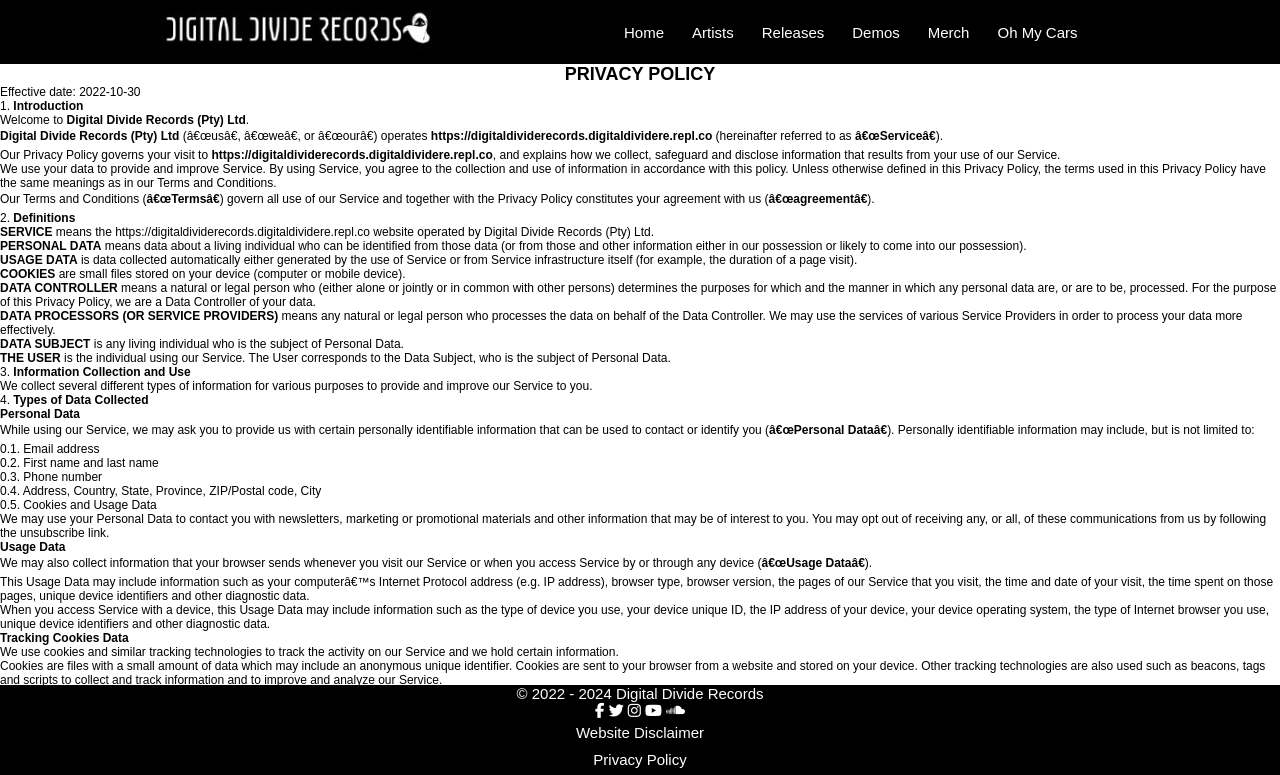
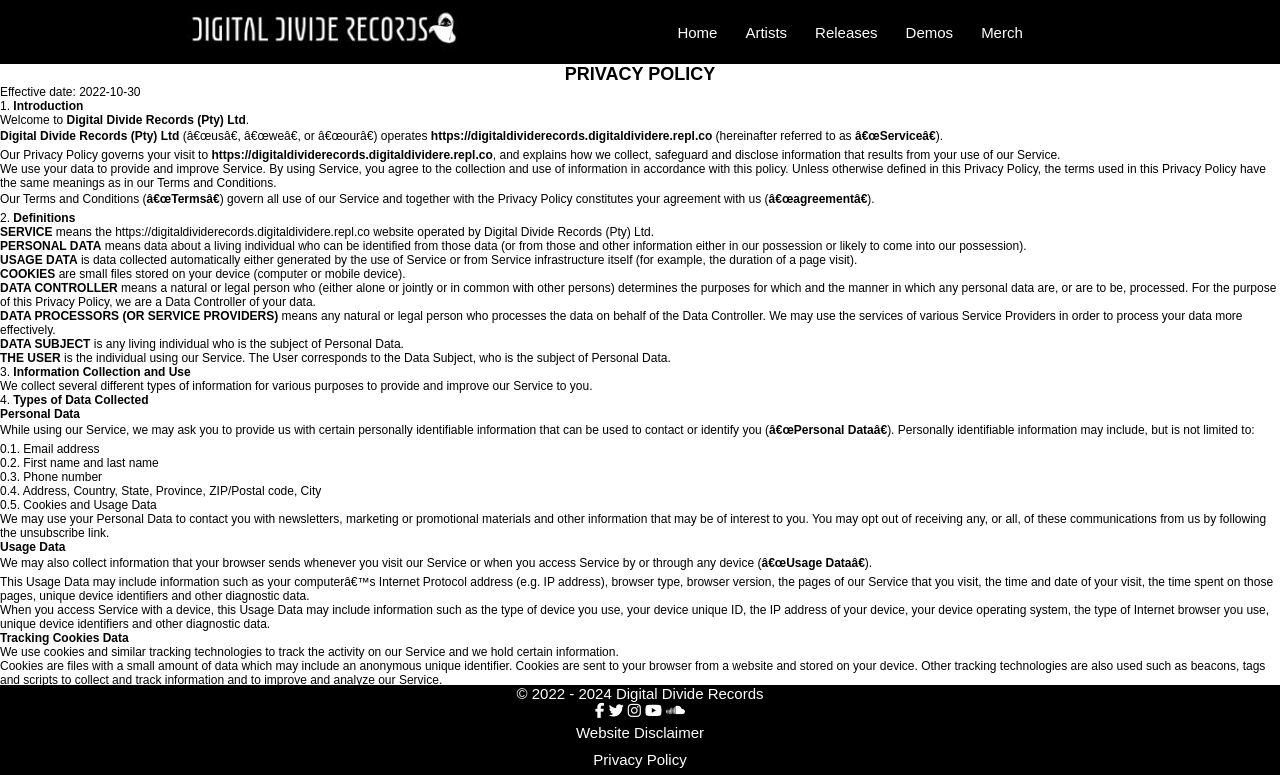
Before and after one commit to DigitalDivideRecords-Pty-Ltd/DigitalDivideRec, a plain HTML site: page privacy.html in a window 1280 px wide. Shown: the top 775 px of the page. Drawn offline with Linux system fonts and the light colour scheme.

Commit message:
Update privacy.html

```diff
--- a/privacy.html
+++ b/privacy.html
@@ -202,7 +202,7 @@
           <li><a href="/"></a></li>
         </ul>
         </li>
-        <li><a href="https://ohmycars.co.za/agent-registration?agent=90416B">Oh My Cars</li>
+        <li><a href="#"><!--ADD PAGE NAME HERE--></li>
 
 
 
```
